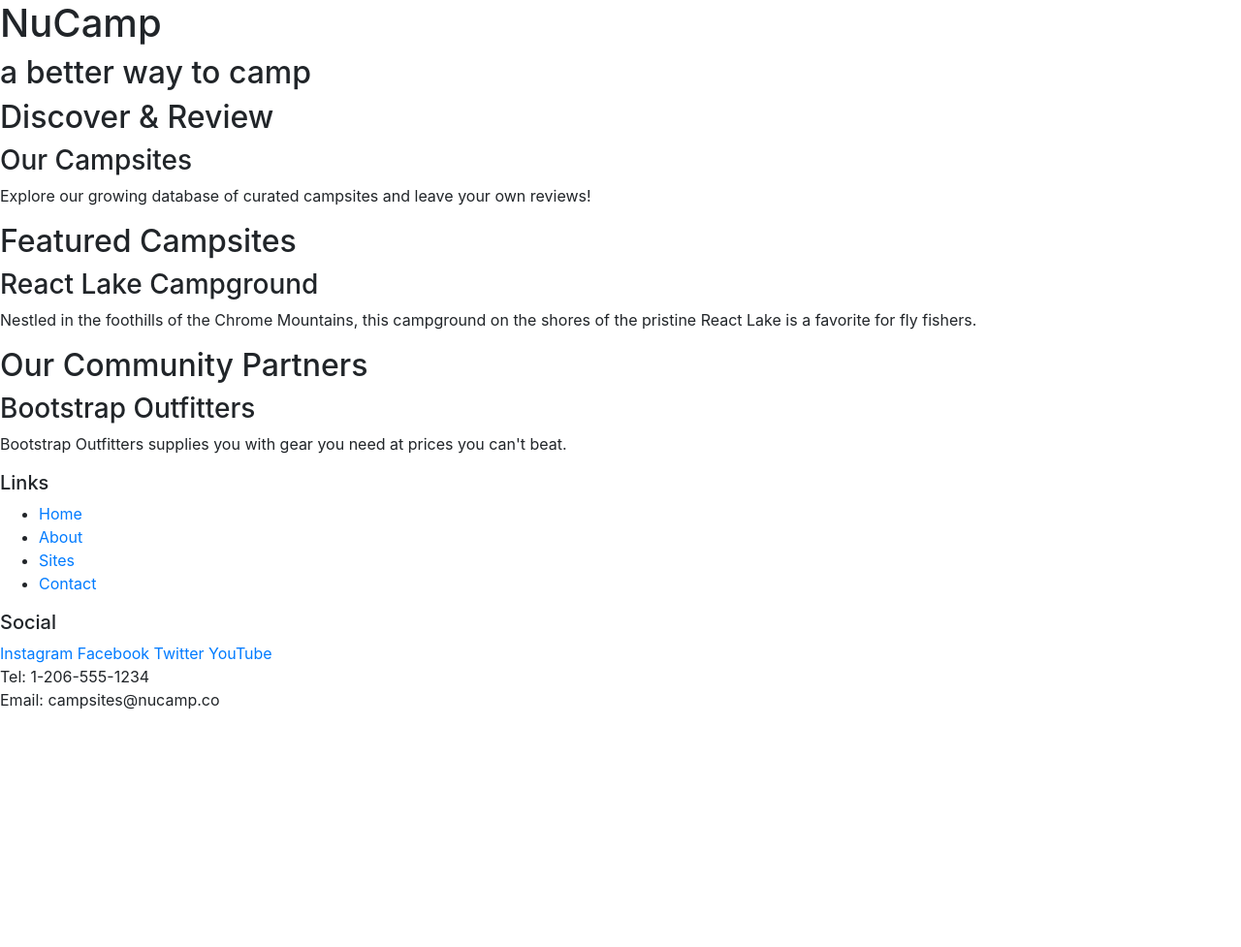
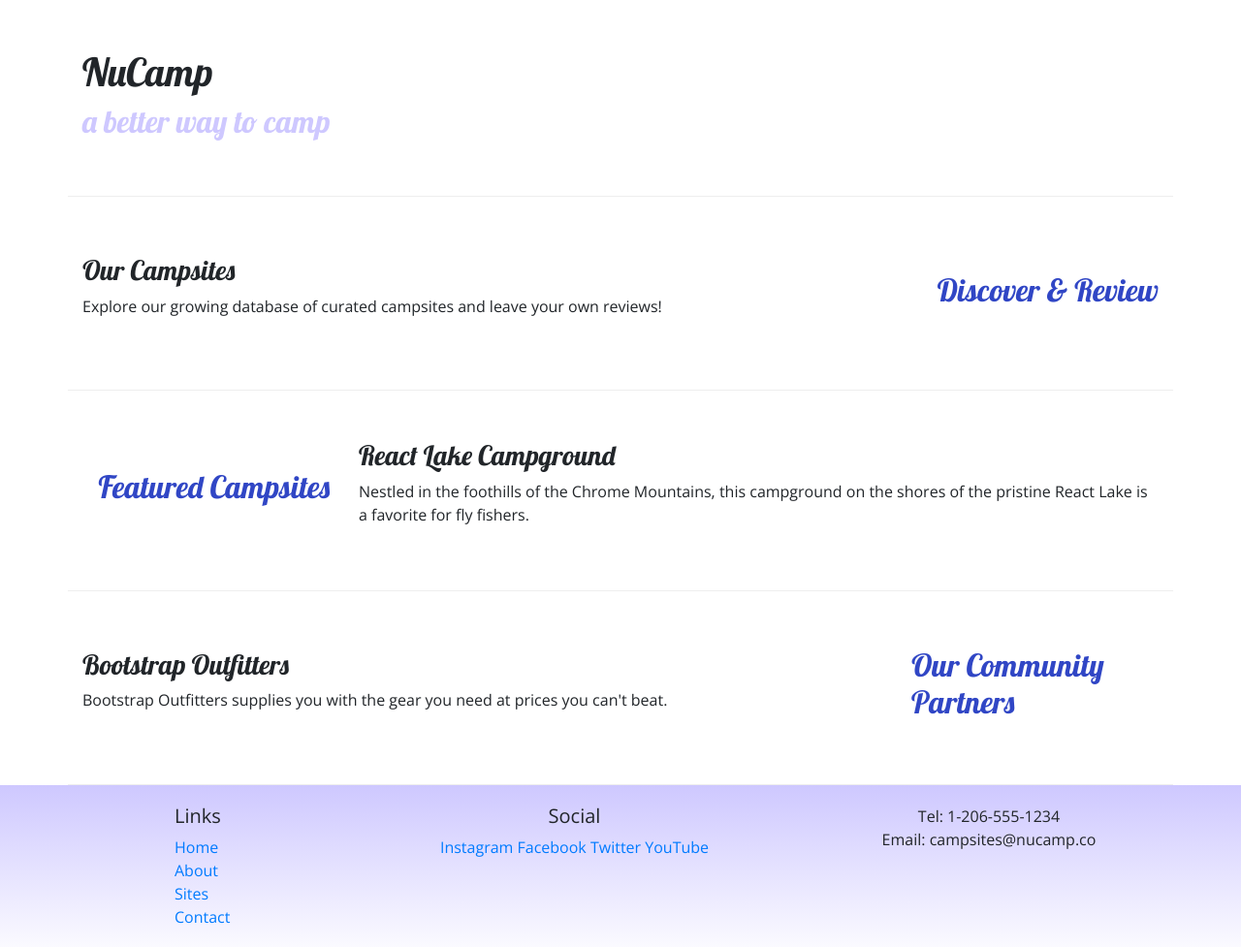
Before and after one commit to liu3111/git-test, a website: page index.html in a window 1280 px wide. Shown: the whole page at 97% size. Before the commit the page ends 800 px from the top, so only its background shows below. Drawn offline with nearby package versions, Linux system fonts and the light colour scheme.

Commit message:
Adding Custom Styles

```diff
--- /dev/null
+++ b/css/styles.css
@@ -0,0 +1,32 @@
+body {
+    font-family: "Open Sans", sans-serif;
+}
+
+h1, h2, h3 {
+    font-family: "Lobster", cursive;
+}
+
+h2 {
+    color: #3046C5;
+}
+
+header h2 {
+    color: #CEC8FF;
+}
+
+footer {
+    background-image: linear-gradient(#CEC8FF, white);
+    padding: 20px 0;
+}
+
+.jumbotron {
+    padding: 30px;
+    background-image: linear-gradient(to right, #5637DD, #3046C5, #60106B);
+    color: white;
+}
+
+.row-content {
+    padding: 50px 0;
+    border-bottom: 1px ridge;
+    min-height: 200px;
+}
--- a/index.html
+++ b/index.html
@@ -1,63 +1,88 @@
 <!DOCTYPE html>
 <html lang="en">
 <head>
+    <!-- Required meta tags always come first -->
     <meta charset="UTF-8">
     <meta http-equiv="X-UA-Compatible" content="IE=edge">
     <meta name="viewport" content="width=device-width, initial-scale=1.0">
-    <!-- Required meta tags always come first -->
-    <meta charset="utf-8" />
-    <meta name="viewport" content="width=device-width, initial-scale=1" />
 
     <!-- Bootstrap CSS -->
     <link rel="stylesheet" href="node_modules/bootstrap/dist/css/bootstrap.min.css" />
+
+    <!-- Additional CSS must be placed after Bootstrap CSS -->
+    <link rel="stylesheet" href="https://fonts.googleapis.com/css?family=Lobster|Open+Sans" />
+    <link rel="stylesheet" href="css/styles.css" />
     <title>NuCamp: A Better Way To Camp</title>
 </head>
+
 <body>
-    <header>
-        <div>
+    <header class=" jumbotron-fluid">
+        <div class="container">
+            <div class="row row-content align-items-center">
+                <div class="col">
                     <h1>NuCamp</h1>
                     <h2>a better way to camp</h2>
                 </div>
+            </div>
+        </div>
     </header>
 
-    <div>
-        <h2>Discover & Review</h2>
+    <div class="container">
+        <div class="row row-content align-items-center">
+            <div class="col-sm-4 order-sm-last col-md-3">
+                <h2 class="text-sm-right">Discover & Review</h2>
+            </div>
+            <div class="col">
                 <h3>Our Campsites</h3>
                 <p>Explore our growing database of curated campsites and leave your own reviews!</p>
             </div>
+        </div>
 
-    <div>
-        <h2>Featured Campsites</h2>
+        <div class="row row-content align-items-center">
+            <div class="col-sm-4 col-md-3">
+                <h2 class="text-sm-right">Featured Campsites</h2>
+            </div>
+            <div class="col">
                 <h3>React Lake Campground</h3>
                 <p>Nestled in the foothills of the Chrome Mountains, this campground on the shores of the pristine React Lake is a favorite for fly fishers.</p>
             </div>
+        </div>
 
-    <div>
+        <div class="row row-content align-items-center">
+            <div class="col-sm-4 order-sm-last col-md-3">
                 <h2>Our Community Partners</h2>
+            </div>
+            <div class="col">
                 <h3>Bootstrap Outfitters</h3>
-        <p>Bootstrap Outfitters supplies you with gear you need at prices you can't beat.</p>
+                <p>Bootstrap Outfitters supplies you with the gear you need at prices you can't beat.</p>
+            </div>
+        </div>
     </div>
 
     <footer>
-        <div>
+        <div class="container">
+            <div class="row">
+                <div class="col-4 col-sm-2 offset-1">
                     <h5>Links</h5>
-            <ul>
+                    <ul class="list-unstyled">
                         <li><a href="#">Home</a></li>
                         <li><a href="#">About</a></li>
                         <li><a href="#">Sites</a></li>
                         <li><a href="#">Contact</a></li>
                     </ul>
                 </div>
-        <div>
+                <div class="col-6 col-sm-5 text-center">
                     <h5>Social</h5>
-            <a href="http://instagram.com/">Instagram</a>
-            <a href="http://facebook.com/">Facebook</a>
-            <a href="http://twitter.com/">Twitter</a>
-            <a href="http://youtube.com/">YouTube</a>
+                        <a href="http://instagram.com/">Instagram</a></ul>
+                        <a href="http://facebook.com/">Facebook</a></ul>
+                        <a href="http://twitter.com/">Twitter</a></ul>
+                        <a href="http://youtube.com/">YouTube</a></ul>
                 </div>
-        <div>
+                <div class="col-sm-4 text-center">
                     Tel: 1-206-555-1234<br />
                     Email: campsites@nucamp.co
+                </div>
+           </div>
         </div>
     </footer>
 
```
Lines whose indentation alone changed are shown as unchanged.
